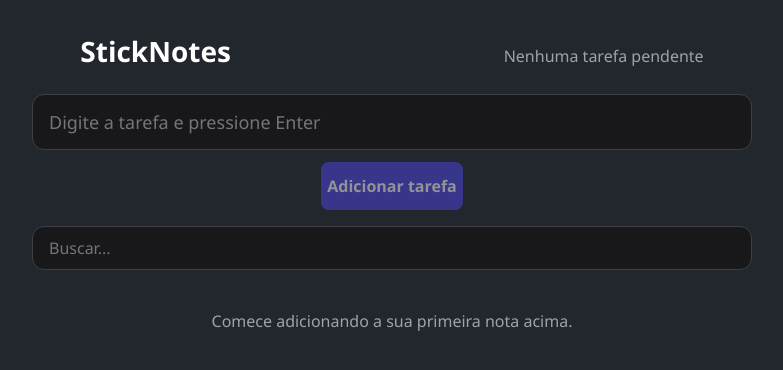
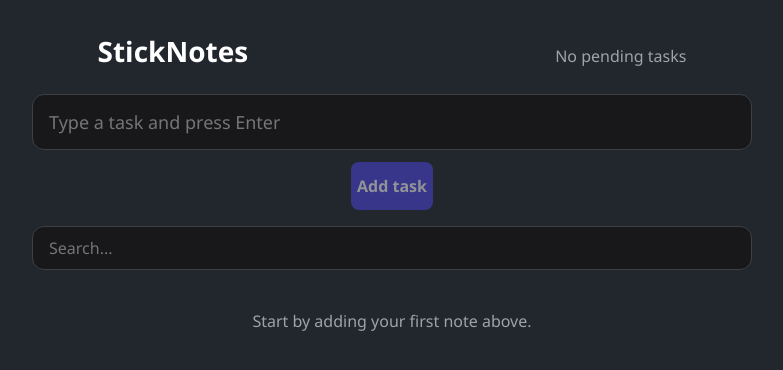
Before and after one commit to TadeuN1/stickNotes-project, a React (Vite) app: page / in a window 1280 px wide. Shown: the top 370 px of the page, without its empty margins (248-1031 px from the left). Built offline with nearby package versions, Linux system fonts and the light colour scheme.

Commit message:
chore: standardize UI and docs to English

```diff
--- a/src/App.tsx
+++ b/src/App.tsx
@@ -15,7 +15,7 @@ function loadInitialTasks(): Task[] {
     const raw = localStorage.getItem(STORAGE_KEY);
     if (raw) return JSON.parse(raw) as Task[];
 
-    // Migração do formato antigo (string[]) para o novo (Task[])
+    // Migrate legacy format (string[]) to the new one (Task[])
     const legacy = localStorage.getItem(LEGACY_KEY);
     if (legacy) {
       const arr = JSON.parse(legacy) as string[];
@@ -96,32 +96,32 @@ export default function App() {
       <header className="header">
         <h1 className="title">StickNotes</h1>
         <p className="counter" aria-live="polite">
-          {tasks.length === 0 && 'Nenhuma tarefa pendente'}
-          {tasks.length === 1 && 'Você tem 1 tarefa pendente'}
-          {tasks.length > 1 && `Você tem ${tasks.length} tarefas pendentes`}
+          {tasks.length === 0 && 'No pending tasks'}
+          {tasks.length === 1 && 'You have 1 pending task'}
+          {tasks.length > 1 && `You have ${tasks.length} pending tasks`}
         </p>
       </header>
 
       <form className="inputInfo" onSubmit={handleSubmit}>
         <label className="sr-only" htmlFor="task-input">
-          Nova tarefa
+          New task
         </label>
         <input
           id="task-input"
           ref={inputRef}
           className="input"
-          placeholder="Digite a tarefa e pressione Enter"
+          placeholder="Type a task and press Enter"
           value={value}
           onChange={(e) => setValue(e.target.value)}
           maxLength={140}
         />
         <div className="formActions">
           <button className="button" type="submit" disabled={!value.trim()}>
-            {isEditing ? 'Atualizar tarefa' : 'Adicionar tarefa'}
+            {isEditing ? 'Update task' : 'Add task'}
           </button>
           {isEditing && (
             <button className="button ghost" type="button" onClick={handleCancel}>
-              Cancelar
+              Cancel
             </button>
           )}
         </div>
@@ -130,18 +130,18 @@ export default function App() {
       <div className="toolbar">
         <input
           className="input search"
-          placeholder="Buscar..."
+          placeholder="Search..."
           value={query}
           onChange={(e) => setQuery(e.target.value)}
-          aria-label="Buscar tarefas"
+          aria-label="Search tasks"
         />
       </div>
 
       {filtered.length === 0 && (
         <p className="empty">
           {tasks.length === 0
-            ? 'Comece adicionando a sua primeira nota acima.'
-            : 'Nenhum resultado para essa busca.'}
+            ? 'Start by adding your first note above.'
+            : 'No results for this search.'}
         </p>
       )}
 
@@ -156,14 +156,14 @@ export default function App() {
               type="button"
               onClick={() => handleEdit(task)}
             >
-              Editar
+              Edit
             </button>
             <button
               className="excluir"
               type="button"
               onClick={() => handleDelete(task.id)}
             >
-              Excluir
+              Delete
             </button>
           </div>
         </section>
```
Also changed, not shown: index.html (+3 -3 lines), 1 other file (tests, documents, lock files or other folders).
